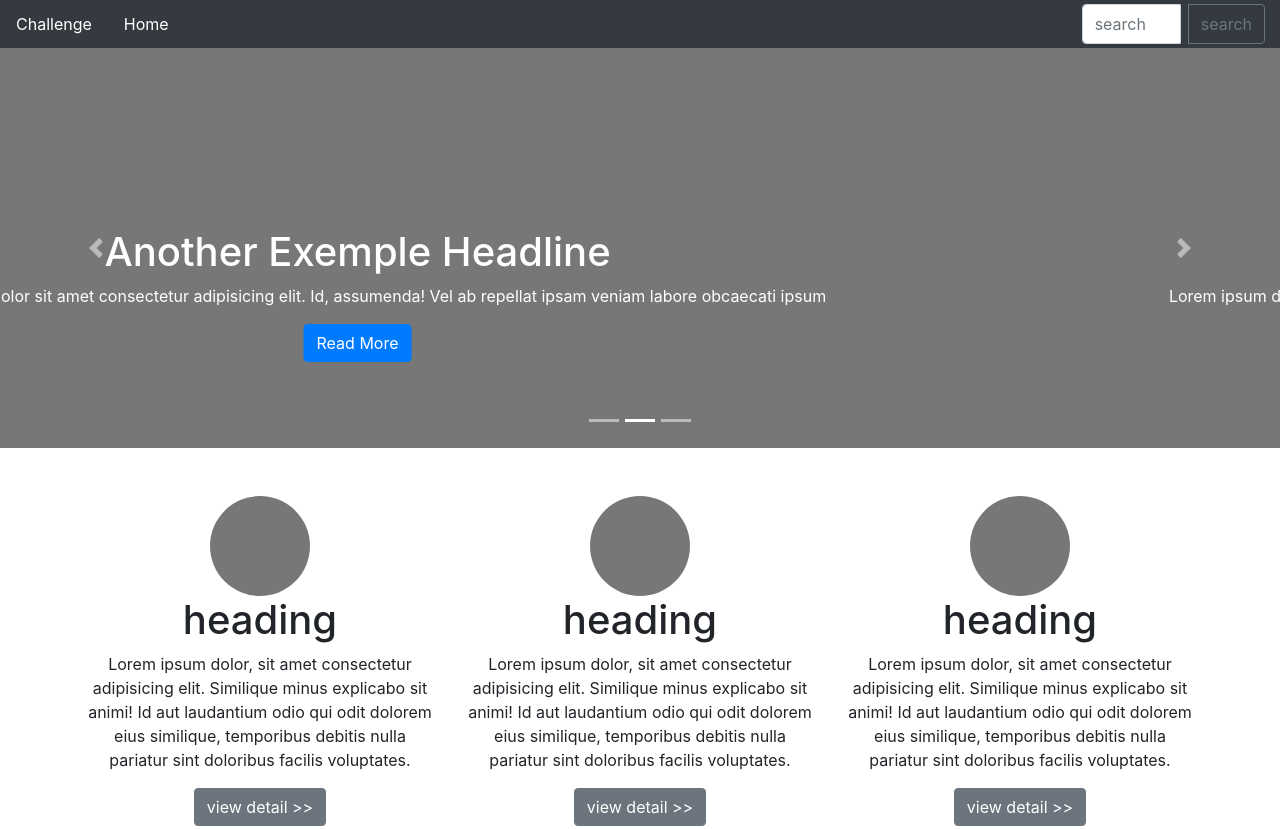
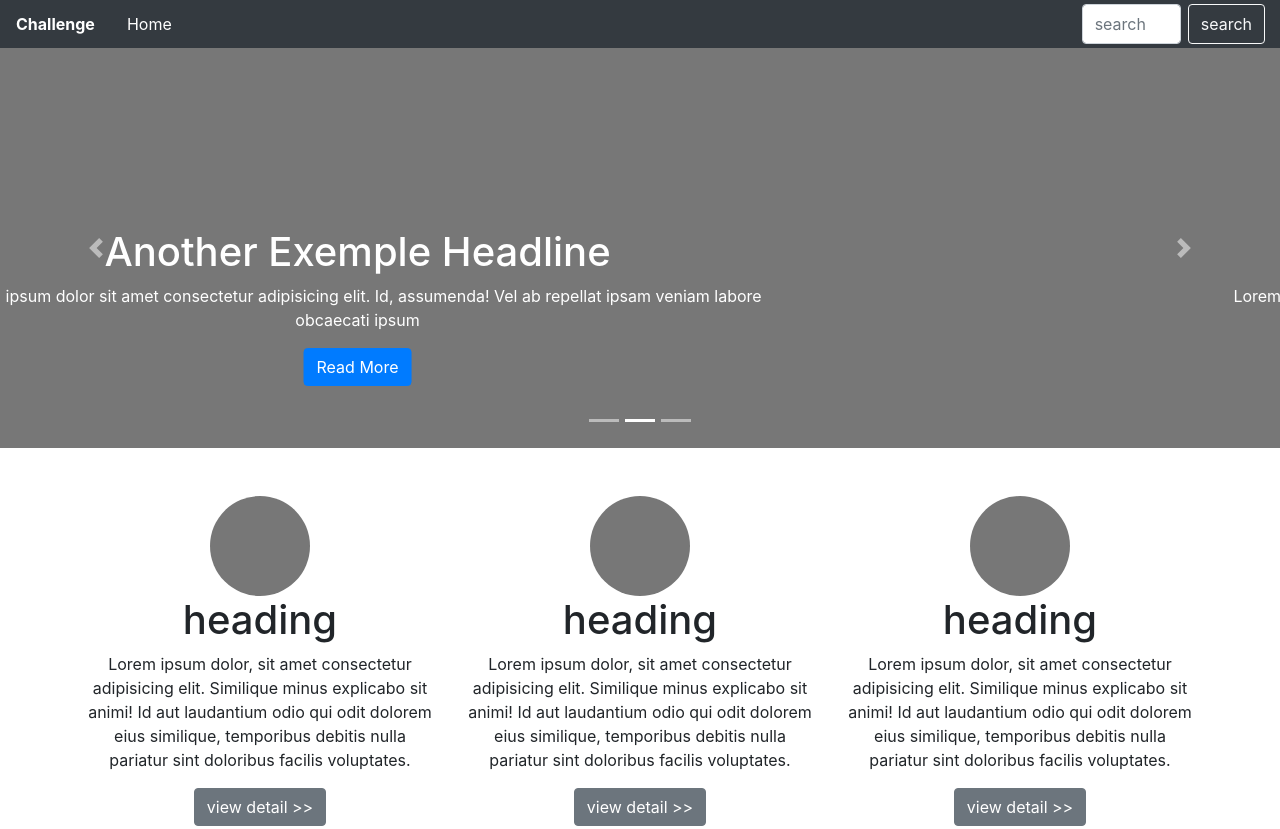
Before and after one commit to badrane/intergartion-lvl-1, a plain HTML site: page index.html in a window 1280 px wide. Shown: the top 829 px of the page. Drawn offline with nearby package versions, Linux system fonts and the light colour scheme.

Commit message:
second commit

```diff
--- a/index.html
+++ b/index.html
@@ -19,13 +19,13 @@
     <header class="container-fluid ">
         <div class="row d-flex justify-content-between align-item-center py-1">
             <nav class="nav">
-                <a class="nav-link text-white" href="#">Challenge</a>
+                <a class="nav-link text-white" href="#"> <b>Challenge</b> </a>
                 <a class="nav-link text-white" href="#">Home</a>
             </nav>
             <div class="col-sm-2 input-group  ">
-                <input type="text" class="form-control mr-2" placeholder="search" aria-label="Recipient's username" aria-describedby="basic-addon2">
+                <input type="text" class="form-control mr-2 rounded" placeholder="search" aria-label="Recipient's username" aria-describedby="basic-addon2">
                 <div class="input-group-append">
-                    <button class="btn btn-outline-secondary" type="button">search</button>
+                    <button class="btn btn-outline-light rounded" type="button">search</button>
                 </div>
             </div>
         </div>
@@ -45,7 +45,7 @@
                         <div class="text-center ">
                             <h1>Another Exemple Headline</h1>
                             <p>Lorem ipsum dolor sit amet consectetur adipisicing elit. Id, assumenda! Vel ab repellat ipsam
-                                veniam labore obcaecati ipsum </p>
+                                veniam labore <br> obcaecati ipsum </p>
                             <button class="btn btn-primary">Read More</button>
                         </div>
                     </div>
@@ -53,7 +53,7 @@
                         <div class="text-center">
                             <h1>Another Exemple Headline</h1>
                             <p>Lorem ipsum dolor sit amet consectetur adipisicing elit. Id, assumenda! Vel ab repellat ipsam
-                                veniam labore obcaecati ipsum </p>
+                                veniam labore <br> obcaecati ipsum </p>
                             <button class="btn btn-primary">Read More</button>
                         </div>
 
@@ -62,7 +62,7 @@
                         <div class="text-center">
                             <h1>Another Exemple Headline</h1>
                             <p>Lorem ipsum dolor sit amet consectetur adipisicing elit. Id, assumenda! Vel ab repellat ipsam
-                                veniam labore obcaecati ipsum </p>
+                                veniam labore <br> obcaecati ipsum </p>
                             <button class="btn btn-primary">Read More</button>
                         </div>
                     </div>
@@ -94,11 +94,8 @@
                             facilis voluptates.</p>
                     </div>
                     <button class="btn btn-secondary">view detail >></button>
-
                 </article>
-
                 <article class="col-sm-4 text-center">
-
                     <div class="div-cercle mx-auto"></div>
                     <div>
                         <h1>heading</h1>
@@ -107,11 +104,8 @@
                             facilis voluptates.</p>
                     </div>
                     <button class="btn btn-secondary">view detail >></button>
-
                 </article>
-
                 <article class="col-sm-4 text-center">
-
                     <div class="div-cercle mx-auto"></div>
                     <div>
                         <h1>heading</h1>
@@ -120,7 +114,6 @@
                             facilis voluptates.</p>
                     </div>
                     <button class="btn btn-secondary">view detail >></button>
-
                 </article>
             </div>
             <hr class="my-5">
@@ -150,7 +143,6 @@
                         nesciunt aperiam eaque. A nisi, facilis, fugiat optio vero illo, corrupti facere pariatur debitis
                         aspernatur velit?</p>
                 </article>
-
             </div>
             <hr class="my-5">
         </section>
```
